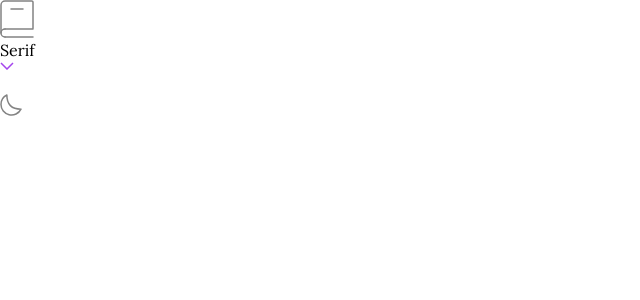
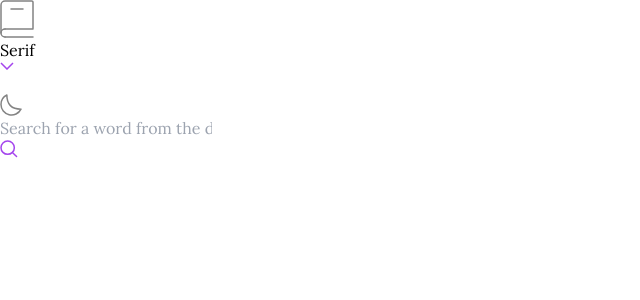
Before and after one commit to SajeedAninda/Dictionary-Web-App, a React (Vite) app: page / in a window 1280 px wide. Shown: the top 300 px of the page, without its empty margins (0-640 px from the left). Built offline with nearby package versions, Linux system fonts and the light colour scheme.

Commit message:
Created the searchbar

```diff
--- a/src/Components/Dictionary.jsx
+++ b/src/Components/Dictionary.jsx
@@ -1,10 +1,14 @@
 import React from 'react';
+import searchIcon from "../assets/icon-search.svg"
 
 
 const Dictionary = () => {
     return (
-        <div>
-
+        <div className='w-[55%] mx-auto'>
+            <div className='searchBar relative'>
+                <input className="w-full rounded-2xl py-5 bg-[#f4f4f4] px-6" placeholder='Search for a word from the dictionary'/>
+                <img className='absolute right-5 top-6' src={searchIcon} alt="" />
+            </div>
         </div>
     );
 };
```
